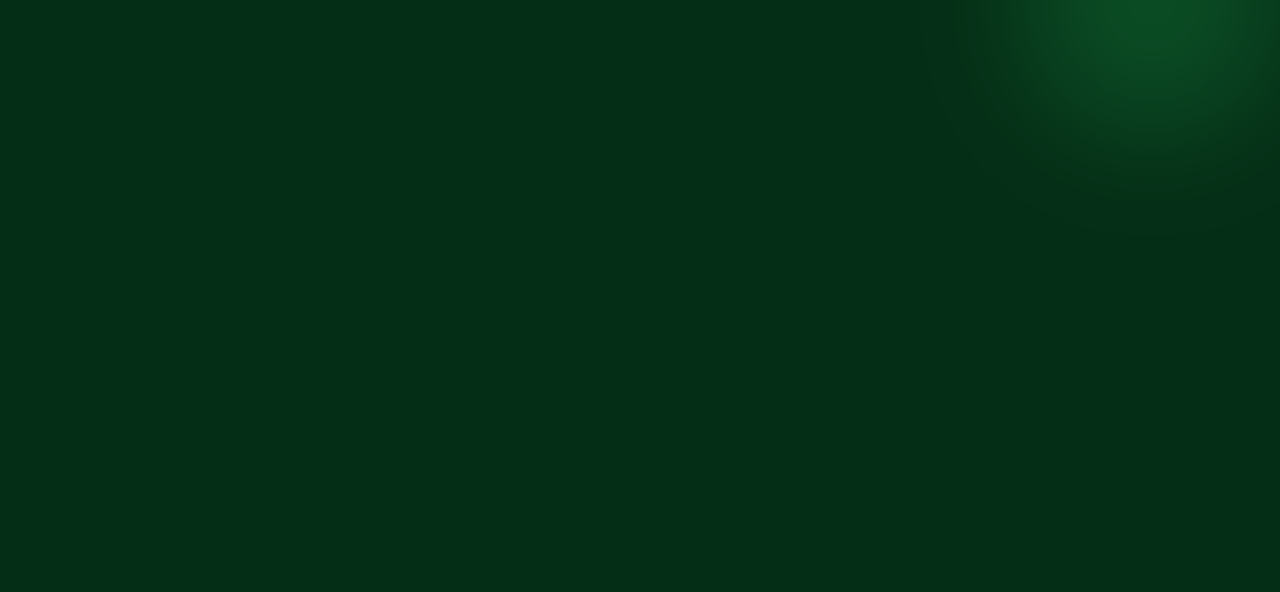
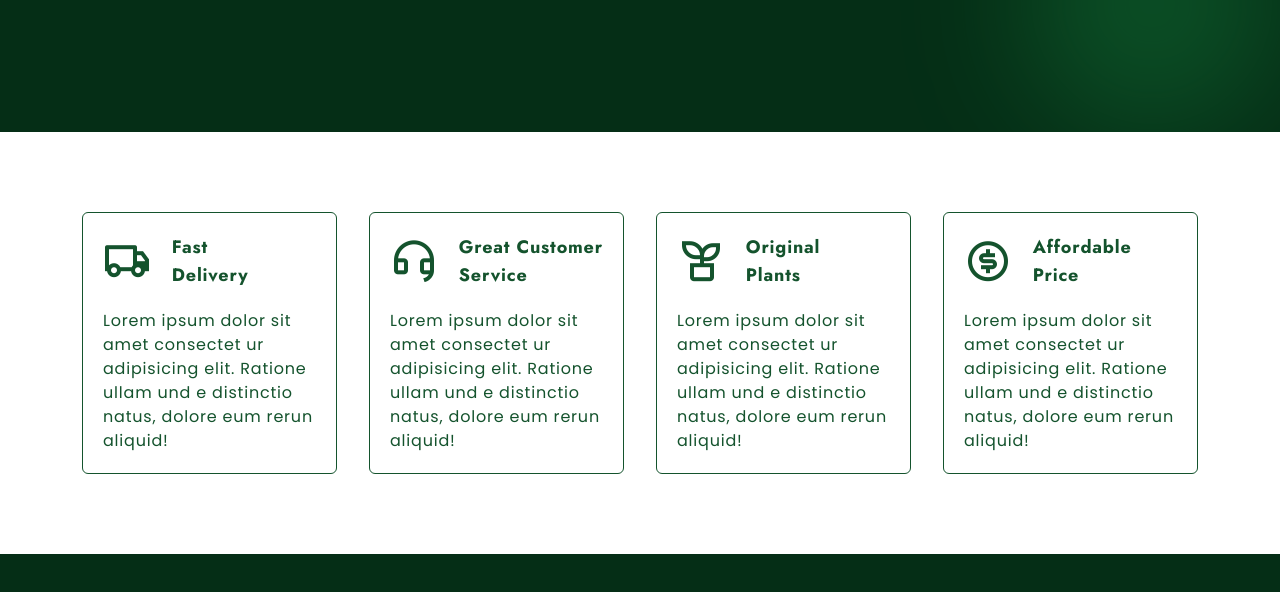
Before and after one commit to Liyana04/tailwind-project, a website: page index.html in a window 1280 px wide. Shown: the part 640-1232 px from the top of the page. Drawn offline with nearby package versions, Linux system fonts and the light colour scheme.

Commit message:
add services

```diff
--- a/index.html
+++ b/index.html
@@ -121,8 +121,69 @@
         </section>
 
         <!--~~~~~~~~~~~~~~~ Services ~~~~~~~~~~~~~~~-->
-        <div>
+        <div class="bg-white text-green-900 py-20">
+          <div class="container w-full grid grid-cols-1 gap-8 md:grid-cols-2 lg:grid-cols-3 xl:grid-cols-4">
+            <!-- card 1 -->
+            <div class="border border-green-900 p-5 cursor-pointer rounded-md hover:shadow-2xl hover:translate-y-1 duration-300 space-y-5">
+              <div class="flex items-center gap-5">
+                <i class="ri-truck-line text-3xl md:text-4xl xl:text-5xl"></i>
+                <p class="md:text-lg font-bold">
+                  Fast<br> Delivery
+                </p>
+              </div>
+              <p class="font-Poppins">
+                Lorem ipsum dolor sit amet consectet
+                ur adipisicing elit. Ratione ullam und
+                e distinctio natus, dolore eum rerun aliquid!
+              </p>
+            </div>
 
+            <!-- card 2 -->
+            <div class="border border-green-900 p-5 cursor-pointer rounded-md hover:shadow-2xl hover:translate-y-1 duration-300 space-y-5">
+              <div class="flex items-center gap-5">
+                <i class="ri-customer-service-line text-3xl md:text-4xl xl:text-5xl"></i>
+                <p class="md:text-lg font-bold">
+                  Great Customer<br> Service
+                </p>
+              </div>
+              <p class="font-Poppins">
+                Lorem ipsum dolor sit amet consectet
+                ur adipisicing elit. Ratione ullam und
+                e distinctio natus, dolore eum rerun aliquid!
+              </p>
+            </div>
+
+              <!-- card 3 -->
+                <div class="border border-green-900 p-5 cursor-pointer rounded-md hover:shadow-2xl hover:translate-y-1 duration-300 space-y-5">
+                  <div class="flex items-center gap-5">
+                    <i class="ri-plant-line text-3xl md:text-4xl xl:text-5xl"></i>
+                    <p class="md:text-lg font-bold">
+                      Original<br> Plants
+                    </p>
+                  </div>
+                  <p class="font-Poppins">
+                    Lorem ipsum dolor sit amet consectet
+                    ur adipisicing elit. Ratione ullam und
+                    e distinctio natus, dolore eum rerun aliquid!
+                  </p>
+                </div>
+
+            <!-- card 4 -->
+            <div class="border border-green-900 p-5 cursor-pointer rounded-md hover:shadow-2xl hover:translate-y-1 duration-300 space-y-5">
+              <div class="flex items-center gap-5">
+                <i class="ri-money-dollar-circle-line text-3xl md:text-4xl xl:text-5xl"></i>
+                <p class="md:text-lg font-bold">
+                  Affordable<br> Price
+                </p>
+              </div>
+              <p class="font-Poppins">
+                Lorem ipsum dolor sit amet consectet
+                ur adipisicing elit. Ratione ullam und
+                e distinctio natus, dolore eum rerun aliquid!
+              </p>
+            </div>
+
+          </div>
         </div>
 
         <!--~~~~~~~~~~~~~~~ About us ~~~~~~~~~~~~~~~-->
```
Also changed, not shown: output.css.
